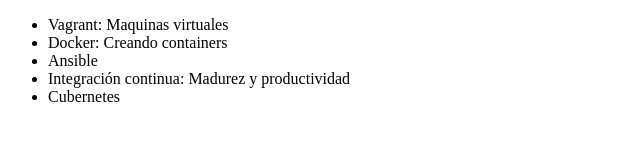
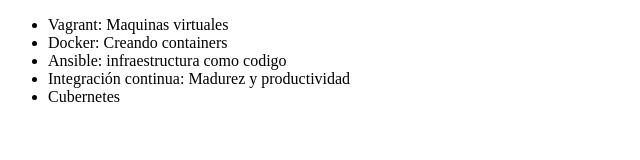
Before and after one commit to FranciscoMqz/alura-git, a plain HTML site: page index.html in a window 1280 px wide. Shown: the whole page, without its empty margins (0-640 px from the left). Drawn offline with Linux system fonts and the light colour scheme.

Commit message:
Cambiando nombre de Ansible

```diff
--- a/index.html
+++ b/index.html
@@ -9,7 +9,7 @@
      <ul>
          <li> Vagrant: Maquinas virtuales</li>
          <li> Docker: Creando containers </li>
-         <li> Ansible </li>
+         <li> Ansible: infraestructura como codigo </li>
          <li> Integración continua: Madurez y productividad </li>
           <li>Cubernetes</li>
      </ul>
```
